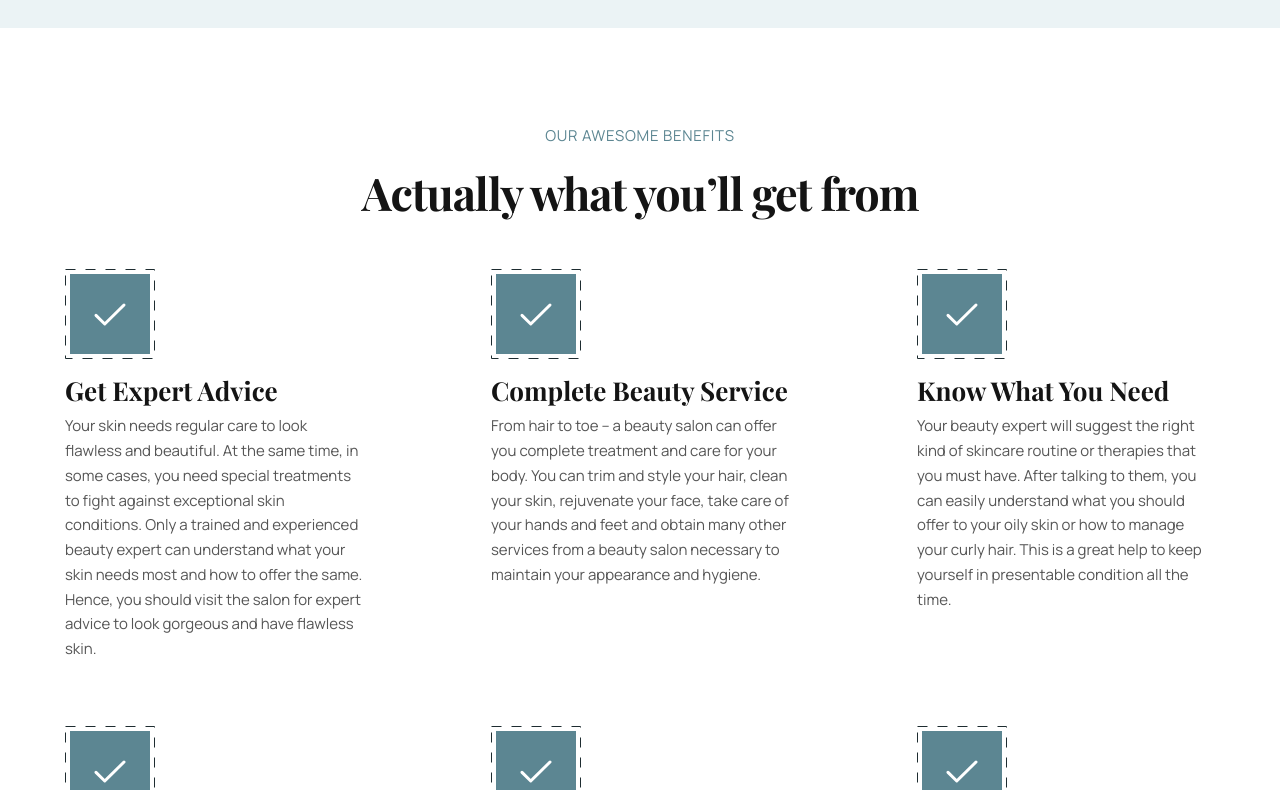
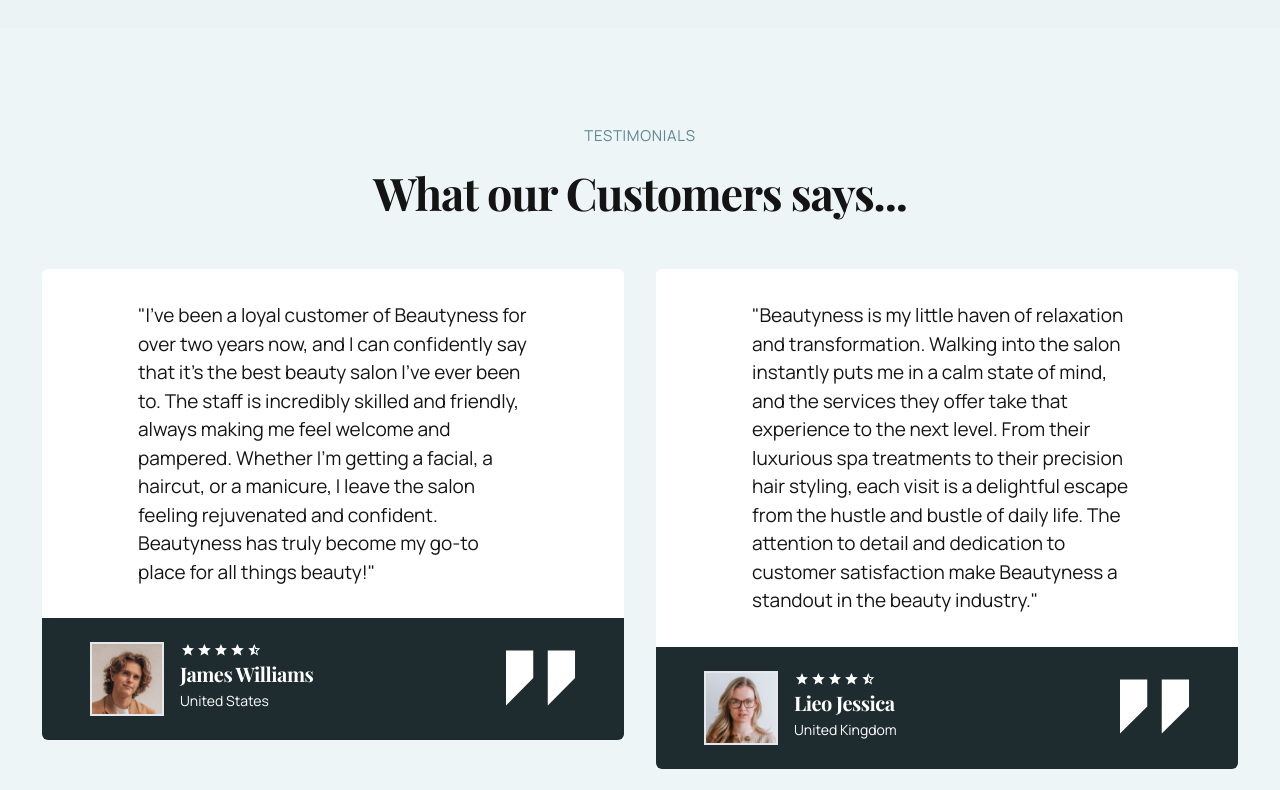
Before and after one commit to FatemeGhalandari/Beautyness, a React (Vite) app: page / in a window 1280 px wide. Shown: the part 2780-3570 px from the top of the page. Built offline with nearby package versions, Linux system fonts and the light colour scheme.

Commit message:
Update Testimonials component to add the texts and pics

```diff
--- a/src/components/Testimonials.jsx
+++ b/src/components/Testimonials.jsx
@@ -1,11 +1,145 @@
-import React from 'react'
+import styles from "../styles";
+import { quote, star, star_half, testimonial1, testimonial2 } from "../assets";
 
-const Testimonials = () => {
-  return (
-    <div>
+const Testimonials = () => (
+  <div className="flex flex-col bg-[#EDF5F7] py-24 ">
+    <div className="flex flex-col">
+      <div className="flex flex-col items-center justify-center">
+        <p className="text-[#5C8692] font-manrope sm:text-[15px] text-[13px] font-normal leading-[154%] max-w-[327px] uppercase tracking-wider">
+          Testimonials
+        </p>
+        <h2 className="text-[#141414] font-playfair sm:text-[45px] text-[30px] text-center mx-4 font-bold leading-[130%] mt-4 tracking-tight">
+          What our Customers says...
+        </h2>
+      </div>
+      <div className="flex md:flex-row flex-col py-12 mx-4 md:items-start items-center justify-center gap-8 ">
+        <div className="flex flex-col items-center justify-center bg-[#FFF] rounded-t-[6px]">
+          <p className="font-manrope text-[#141414] max-w-[582px] sm:text-[19px] text-[17px] font-normal leading-[150%] sm:px-24 px-12 py-8">
+            "I've been a loyal customer of Beautyness for over two years now,
+            and I can confidently say that it's the best beauty salon I've ever
+            been to. The staff is incredibly skilled and friendly, always making
+            me feel welcome and pampered. Whether I'm getting a facial, a
+            haircut, or a manicure, I leave the salon feeling rejuvenated and
+            confident. Beautyness has truly become my go-to place for all things
+            beauty!"
+          </p>
+          <div className="bg-[#1E2C30] flex flex-row w-full px-12 py-6 rounded-b-[6px]">
+            <div className="flex sm:flex-row flex-col items-start justify-start ">
+              <img
+                src={testimonial1}
+                alt="testimonial1"
+                className="w-[74px] h-[74px] border-solid border-2 mr-4"
+              />
+              <div className="flex flex-col sm:mt-0 mt-2">
+                <div className="flex flex-row">
+                  <img
+                    src={star}
+                    alt="star"
+                    className="w-[16.382px] h-[16.2px]"
+                  />
+                  <img
+                    src={star}
+                    alt="star"
+                    className="w-[16.382px] h-[16.2px]"
+                  />
+                  <img
+                    src={star}
+                    alt="star"
+                    className="w-[16.382px] h-[16.2px]"
+                  />
+                  <img
+                    src={star}
+                    alt="star"
+                    className="w-[16.382px] h-[16.2px]"
+                  />
+                  <img
+                    src={star_half}
+                    alt="star_half"
+                    className="w-[16.382px] h-[16.2px]"
+                  />
+                </div>
+                <h2 className="text-[#fff] font-playfair sm:text-[20px] text-[18px] font-bold leading-[160%] tracking-tight">
+                  James Williams
+                </h2>
+                <p className="text-[#fff] font-manrope text-[14px] font-normal leading-[160%] tracking-normal">
+                  United States
+                </p>
+              </div>
+            </div>
+            <div className="flex ml-auto py-2">
+              <img
+                src={quote}
+                alt="quotes"
+                className="w-[70.012px] h-[55.273px]"
+              />
+            </div>
+          </div>
+        </div>
+        <div className="flex flex-col items-center justify-center bg-white rounded-t-[6px]">
+          <p className="font-manrope text-[#141414] max-w-[582px] sm:text-[19px] text-[17px] font-normal leading-[150%] sm:px-24 px-12 py-8  ">
+            "Beautyness is my little haven of relaxation and transformation.
+            Walking into the salon instantly puts me in a calm state of mind,
+            and the services they offer take that experience to the next level.
+            From their luxurious spa treatments to their precision hair styling,
+            each visit is a delightful escape from the hustle and bustle of
+            daily life. The attention to detail and dedication to customer
+            satisfaction make Beautyness a standout in the beauty industry."
+          </p>
+          <div className="bg-[#1E2C30] flex flex-row w-full px-12 py-6 rounded-b-[6px]">
+            <div className="flex sm:flex-row flex-col items-start justify-start ">
+              <img
+                src={testimonial2}
+                alt="testimonial2"
+                className="w-[74px] h-[74px] border-solid border-2 mr-4"
+              />
+              <div className="flex flex-col sm:mt-0 mt-2">
+                <div className="flex flex-row">
+                  <img
+                    src={star}
+                    alt="star"
+                    className="w-[16.382px] h-[16.2px]"
+                  />
+                  <img
+                    src={star}
+                    alt="star"
+                    className="w-[16.382px] h-[16.2px]"
+                  />
+                  <img
+                    src={star}
+                    alt="star"
+                    className="w-[16.382px] h-[16.2px]"
+                  />
+                  <img
+                    src={star}
+                    alt="star"
+                    className="w-[16.382px] h-[16.2px]"
+                  />
+                  <img
+                    src={star_half}
+                    alt="star_half"
+                    className="w-[16.382px] h-[16.2px]"
+                  />
+                </div>
+                <h2 className="text-[#fff] font-playfair sm:text-[20px] text-[18px] font-bold leading-[160%] tracking-tight">
+                  Lieo Jessica
+                </h2>
+                <p className="text-[#fff] font-manrope text-[14px] font-normal leading-[160%] tracking-normal">
+                  United Kingdom
+                </p>
+              </div>
+            </div>
+            <div className="flex ml-auto py-2">
+              <img
+                src={quote}
+                alt="quotes"
+                className="w-[70.012px] h-[55.273px]"
+              />
+            </div>
+          </div>
+        </div>
+      </div>
+    </div>
+  </div>
+);
 
-    </div>
-  )
-}
-
-export default Testimonials
+export default Testimonials;
```
